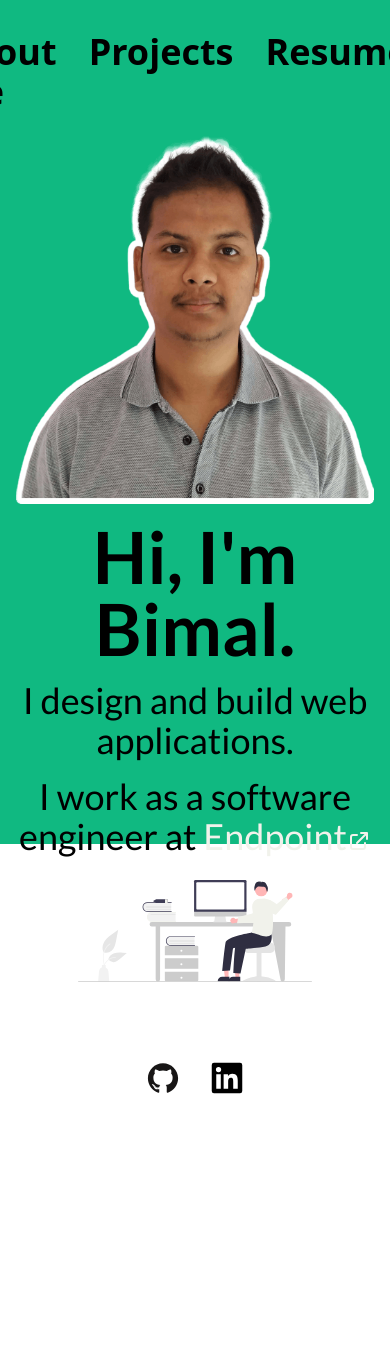
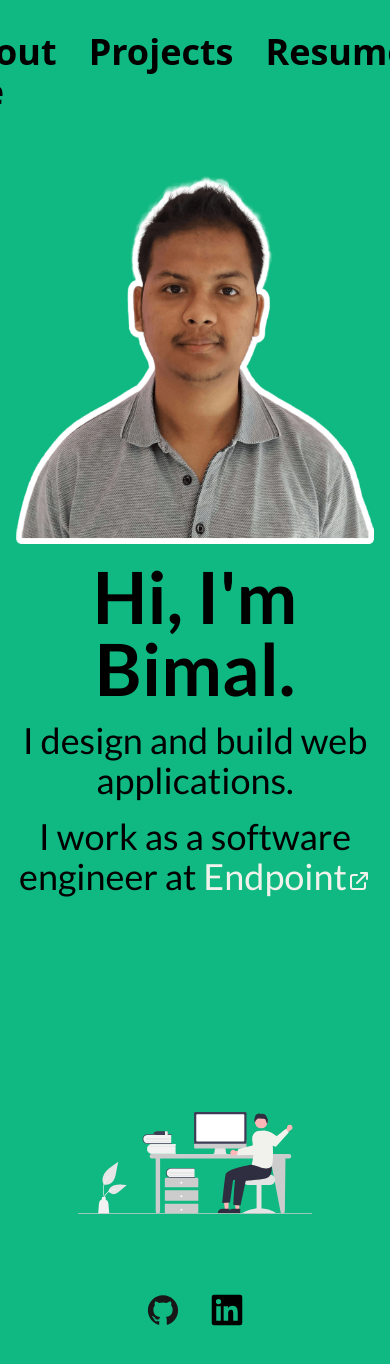
Before and after one commit to bimalghartimagar/portfolio, a Nuxt app: page / in a window 390 px wide. Shown: the top 1364 px of the page. Before the commit the page ends 1094 px from the top, so only its background shows below. Built offline with nearby package versions, Linux system fonts and the light colour scheme.

Commit message:
Updated styling to make mobile first view

```diff
--- a/components/TheFooter.vue
+++ b/components/TheFooter.vue
@@ -1,5 +1,5 @@
 <template>
-  <div class="flex justify-center mt-20 cursor-pointer">
+  <div class="flex justify-center mt-20 pb-20 cursor-pointer">
     <!-- https://devicon.dev/ -->
     <!-- Github -->
     <div class="relative mx-2">
--- a/layouts/default.vue
+++ b/layouts/default.vue
@@ -1,5 +1,5 @@
 <template>
-  <div class="bg-green-500 h-screen">
+  <div class="bg-green-500 min-h-screen">
     <TheNavBar />
     <Nuxt />
     <TheFooter />
--- a/pages/index.vue
+++ b/pages/index.vue
@@ -1,6 +1,6 @@
 <template>
   <div
-    class="home grid grid-cols-1 md:grid-cols-2 justify-items-center items-center font-lato"
+    class="home grid grid-cols-1 gap-y-48 justify-items-center items-center font-lato mt-10"
   >
     <div class="title-wrapper p-4 text-center">
       <img
```
